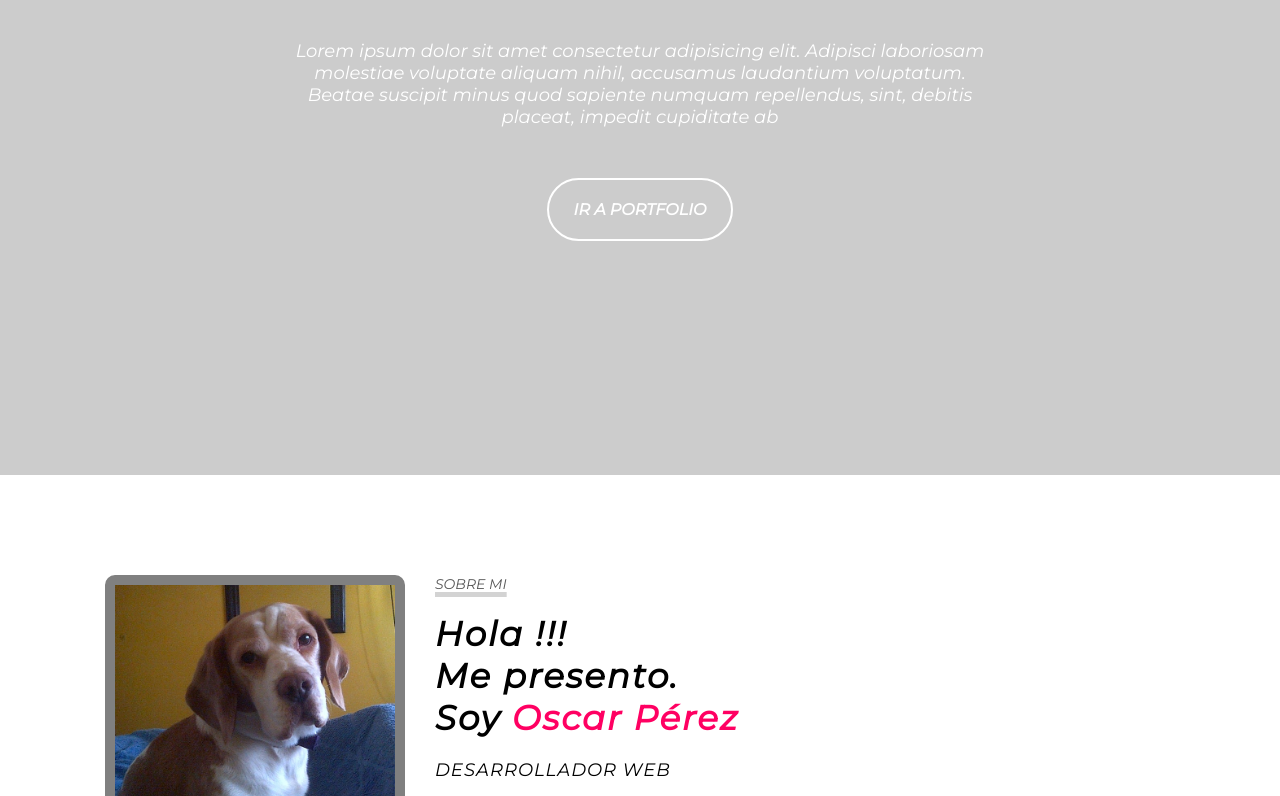
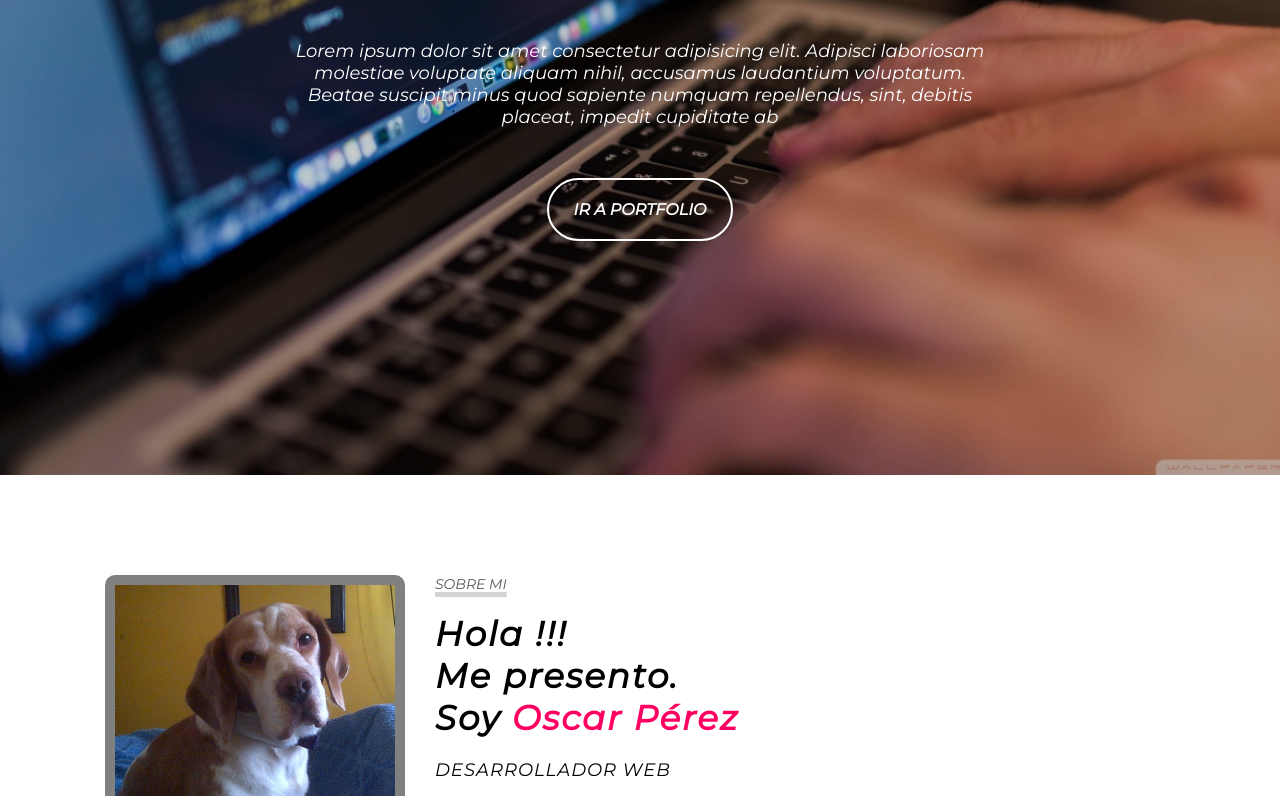
Before and after one commit to Kamaradenn67/Kamaradenn67.github.io, a plain HTML site: page Curriculum Vitae/index.html in a window 1280 px wide. Shown: the part 375-1171 px from the top of the page. Drawn offline with Linux system fonts and the light colour scheme.

Commit message:
Update estilo.css

```diff
--- a/Curriculum Vitae/CSS/estilo.css
+++ b/Curriculum Vitae/CSS/estilo.css
@@ -17,7 +17,7 @@ html
 #inicio
 {
     padding-top: 50px;
-    background-image: url("./Imagenes/inicio.jpg");
+    background-image: url("../Imagenes/inicio.jpg");
     background-size: cover;
     background-position: center;
     width: 100%;
```
